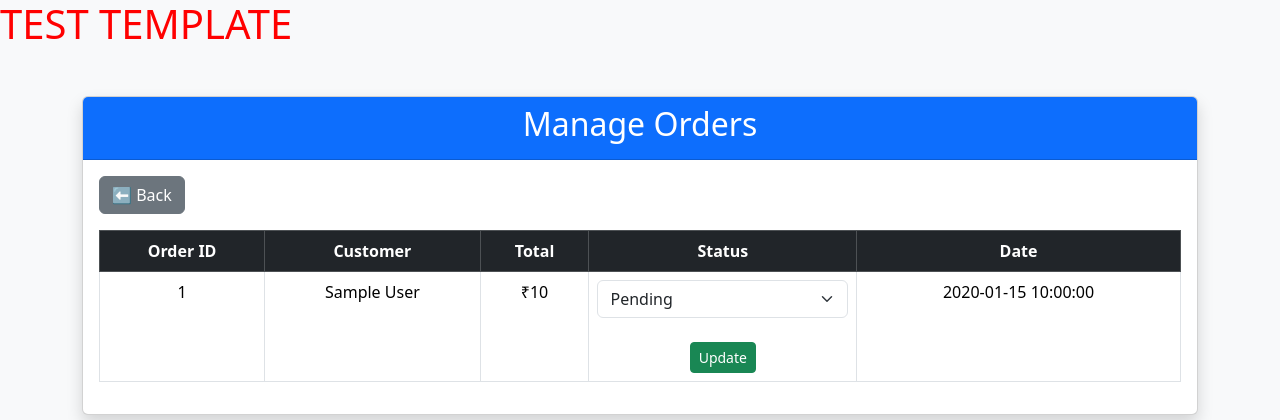
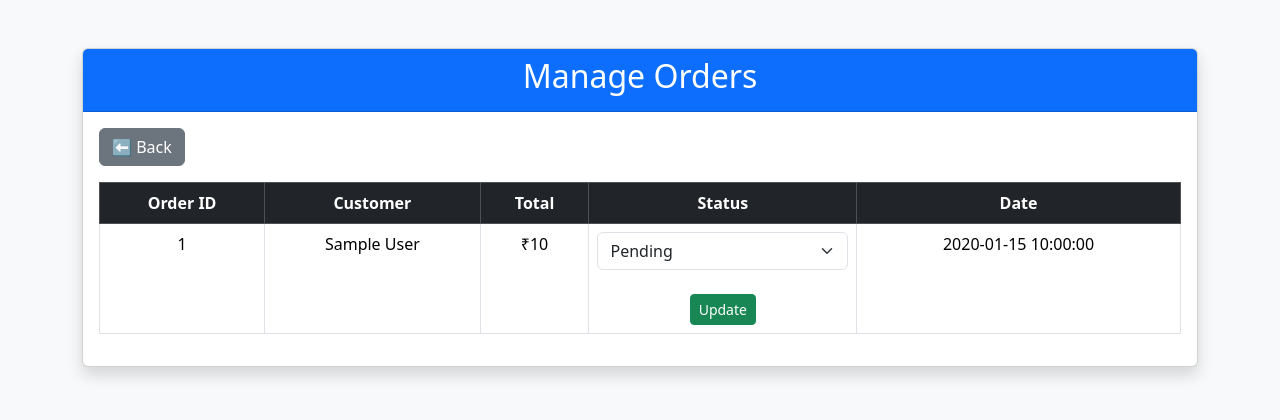
Before and after one commit to AmitBuilds79/EliteMart, a Flask app: template templates/admin_orders.html in a window 1280 px wide. Shown: the top 420 px of the page. Run offline with Flask 3, Linux system fonts and the light colour scheme; the template is opened without the code that fills it: most values are stand-ins (such as "Sample title", 1, 10 or a date in 2020).

Commit message:
Remove debug text

```diff
--- a/templates/admin_orders.html
+++ b/templates/admin_orders.html
@@ -6,8 +6,6 @@
 </head>
 
 <body class="bg-light">
-
-    <h1 style="color:red;">TEST TEMPLATE</h1>
 
 <div class="container mt-5">
 
```
